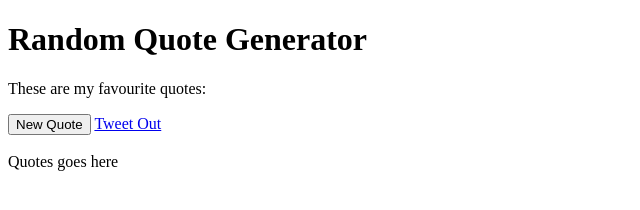
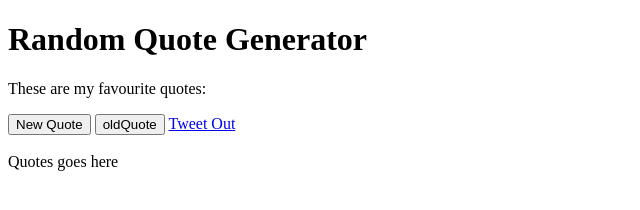
Before and after one commit to Dougzilla23/QuotegeneratorJS, a plain HTML site: page index.html in a window 1280 px wide. Shown: the whole page, without its empty margins (0-640 px from the left). Drawn offline with Linux system fonts and the light colour scheme.

Commit message:
Update index.html

```diff
--- a/index.html
+++ b/index.html
@@ -14,6 +14,7 @@
         <h1>Random Quote Generator</h1>
         <p> These are my favourite quotes:</p>
         <button class="btn btn-default" type="submit" id="newQuote">New Quote</button>
+        <button class="btn btn-default" type="submit" id="oldQuote">oldQuote</button>
         <a href="#" class="btn btn-default" id="tweet">Tweet Out</a><br><br>
         <div id="quotes_loc" class="well quotes">
             <span class="quote">Quotes goes here</span>
```
